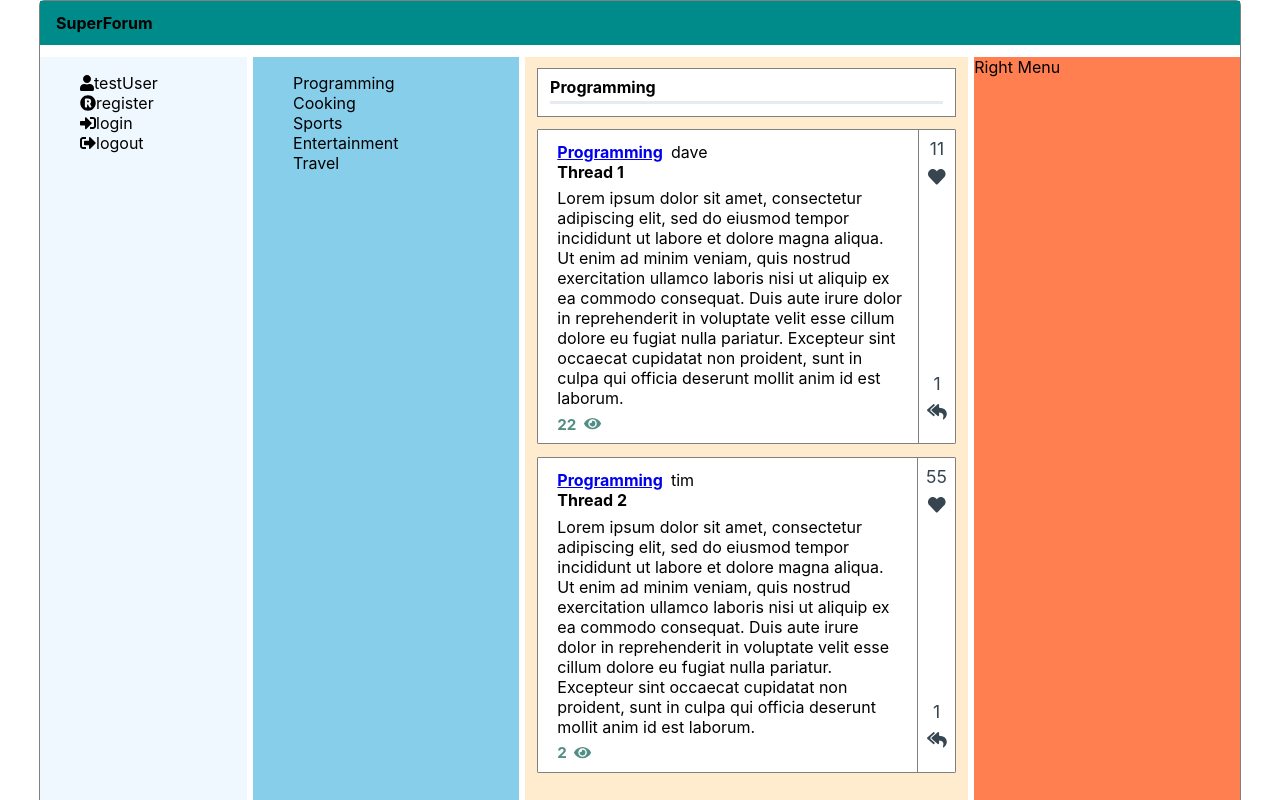
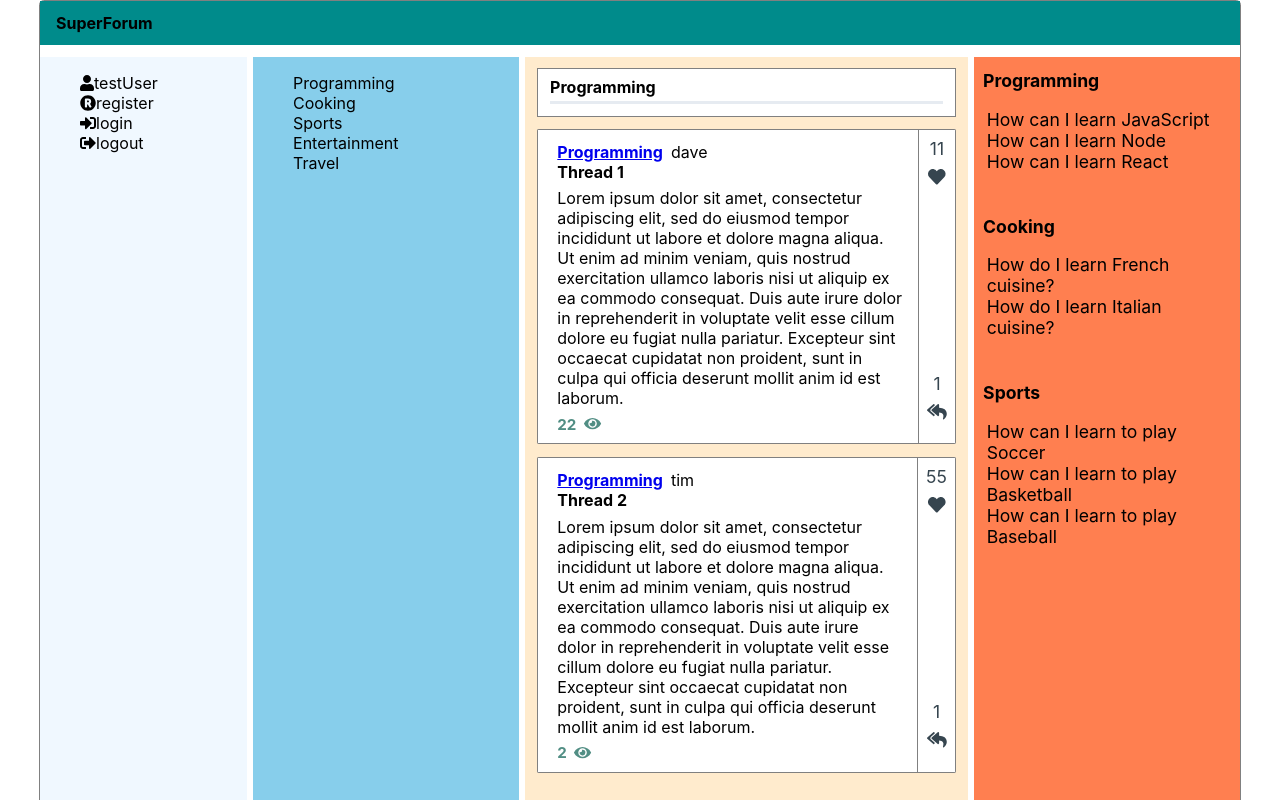
Before and after one commit to Maurikzio/super-forum, a React (Create React App) app in the folder super-forum-client/: page /categorythreads/1 in a window 1280 px wide. Shown: the top 800 px of the page. Built offline with nearby package versions, Linux system fonts and the light colour scheme.

Commit message:
Updated right menu

```diff
--- a/super-forum-client/package.json
+++ b/super-forum-client/package.json
@@ -10,12 +10,14 @@
     "@testing-library/react": "^11.1.0",
     "@testing-library/user-event": "^12.1.10",
     "@types/jest": "^26.0.15",
+    "@types/lodash": "^4.14.173",
     "@types/node": "^12.0.0",
     "@types/react": "^17.0.0",
     "@types/react-dom": "^17.0.0",
     "@types/react-redux": "^7.1.16",
     "@types/react-router-dom": "^5.1.7",
     "@types/redux": "^3.6.0",
+    "lodash": "^4.17.21",
     "react": "^17.0.2",
     "react-dom": "^17.0.2",
     "react-modal": "^3.14.3",
--- a/super-forum-client/src/components/areas/RightMenu.tsx
+++ /dev/null
@@ -1,13 +0,0 @@
-import { useWindowDimensions } from "../../hooks/useWindowDimensions";
-
-const RightMenu = () => {
-  const { width } = useWindowDimensions();
-
-  if (width <= 768) {
-    return null;
-  }
-
-  return <div className="rightmenu">Right Menu</div>;
-};
-
-export default RightMenu;
--- a/super-forum-client/src/components/areas/main/Main.tsx
+++ b/super-forum-client/src/components/areas/main/Main.tsx
@@ -6,12 +6,9 @@ import { getThreadsByCategory } from "../../../services/DataService";
 import Category from "../../../models/Category";
 
 const Main = () => {
-  const params = useParams();
   const { categoryId } = useParams<{ categoryId: string }>();
   const [category, setCategory] = useState<Category | undefined>();
   const [threadCards, setThreadCards] = useState<Array<JSX.Element> | null>(null);
-
-  console.log(params);
 
   useEffect(() => {
     console.log("main category id: ", categoryId);
--- /dev/null
+++ b/super-forum-client/src/components/areas/rightMenu/RightMenu.css
@@ -0,0 +1,3 @@
+.rightmenu-container {
+  padding: 0 0.75em 0.5em 0.75em;
+}
--- /dev/null
+++ b/super-forum-client/src/components/areas/rightMenu/RightMenu.tsx
@@ -0,0 +1,31 @@
+import { useState, useEffect } from "react";
+import { useWindowDimensions } from "../../../hooks/useWindowDimensions";
+import { getTopCategories } from "../../../services/DataService";
+import TopCategory from "./TopCategory";
+import groupdBy from "lodash/groupBy";
+import "./RightMenu.css";
+
+const RightMenu = () => {
+  const { width } = useWindowDimensions();
+  const [topCategories, setTopCategories] = useState<Array<JSX.Element> | undefined>();
+
+  useEffect(() => {
+    getTopCategories().then((res) => {
+      const topCatThreads = groupdBy(res, "category");
+      const topElements = [];
+      for (let key in topCatThreads) {
+        const currentTop = topCatThreads[key];
+        topElements.push(<TopCategory key={key} topCategories={currentTop} />);
+      }
+      setTopCategories(topElements);
+    });
+  }, []);
+
+  if (width <= 768) {
+    return null;
+  }
+
+  return <div className="rightmenu rightmenu-conatiner">{topCategories}</div>;
+};
+
+export default RightMenu;
--- /dev/null
+++ b/super-forum-client/src/components/areas/rightMenu/TopCategory.css
@@ -0,0 +1,9 @@
+.topcat-item-container {
+  padding: 0.75em;
+  padding-left: 0.5em;
+  font-size: var(--sm-med-font-size);
+}
+
+.topcat-threads {
+  padding-left: 0.2em;
+}
--- /dev/null
+++ b/super-forum-client/src/components/areas/rightMenu/TopCategory.tsx
@@ -0,0 +1,33 @@
+import { FC, useState, useEffect } from "react";
+import CategoryThread from "../../../models/CategoryThread";
+import "./TopCategory.css";
+
+interface TopCategoryProps {
+  topCategories: Array<CategoryThread>;
+}
+
+const TopCategory: FC<TopCategoryProps> = ({ topCategories }) => {
+  const [threads, setThreads] = useState<JSX.Element | undefined>();
+
+  useEffect(() => {
+    if (topCategories && topCategories.length > 0) {
+      const newThreadElements = topCategories.map((top) => (
+        <li key={top.threadId}>
+          <span className="clickable-span">{top.title}</span>
+        </li>
+      ));
+      setThreads(<ul className="topcat-threads">{newThreadElements}</ul>);
+    }
+  }, [topCategories]);
+
+  return (
+    <div className="topcat-item-container">
+      <div>
+        <strong>{topCategories[0].category}</strong>
+      </div>
+      {threads}
+    </div>
+  );
+};
+
+export default TopCategory;
--- a/super-forum-client/src/components/routes/Home.tsx
+++ b/super-forum-client/src/components/routes/Home.tsx
@@ -1,9 +1,9 @@
 import React, { FC } from "react";
 import Nav from "../areas/Nav";
-import SideBar from "../areas/sidebar/Sidebar"
+import SideBar from "../areas/sidebar/Sidebar";
 import LeftMenu from "../areas/LeftMenu";
 import Main from "../areas/main/Main";
-import RightMenu from "../areas/RightMenu";
+import RightMenu from "../areas/rightMenu/RightMenu";
 import "./Home.css";
 
 const Home: FC = () => {
```
Also changed, not shown: 2 other files (tests, documents, lock files or other folders).
